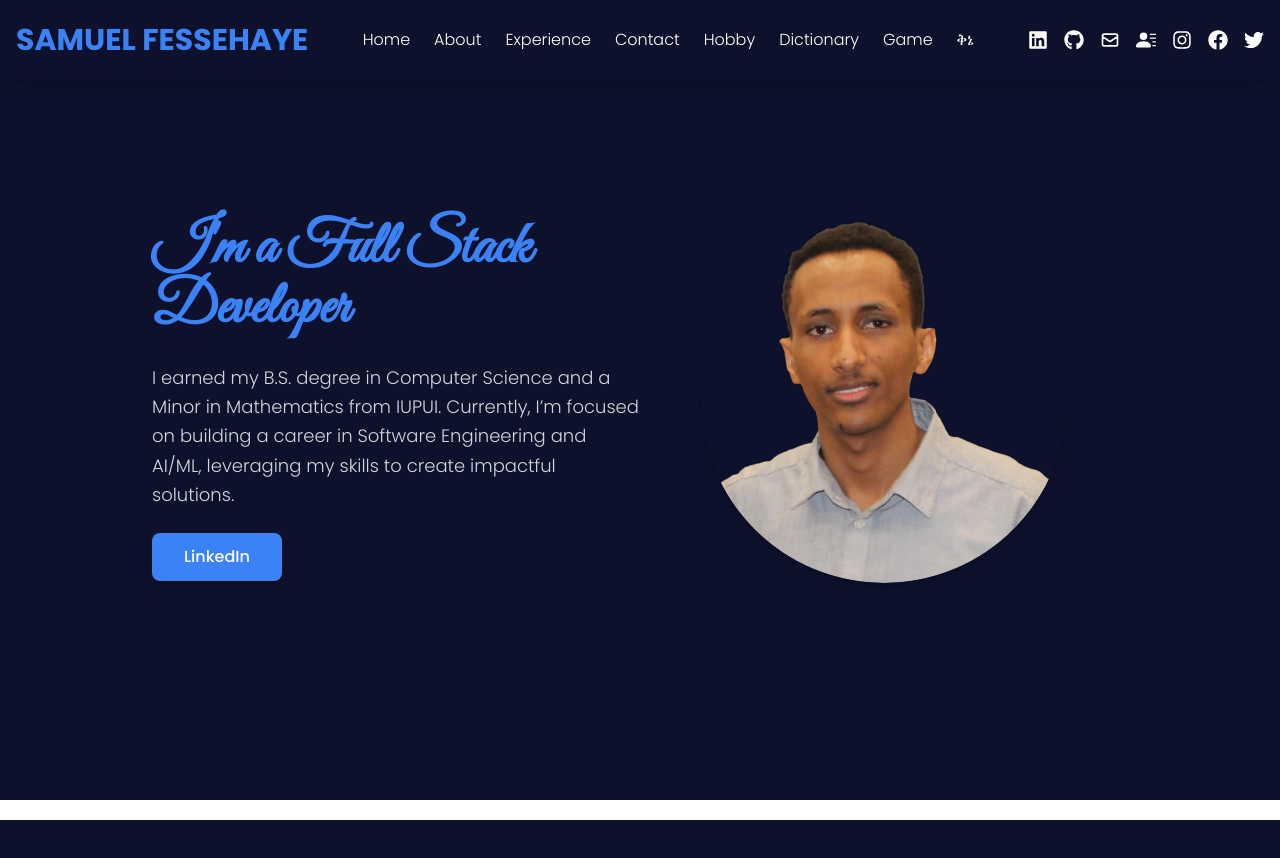
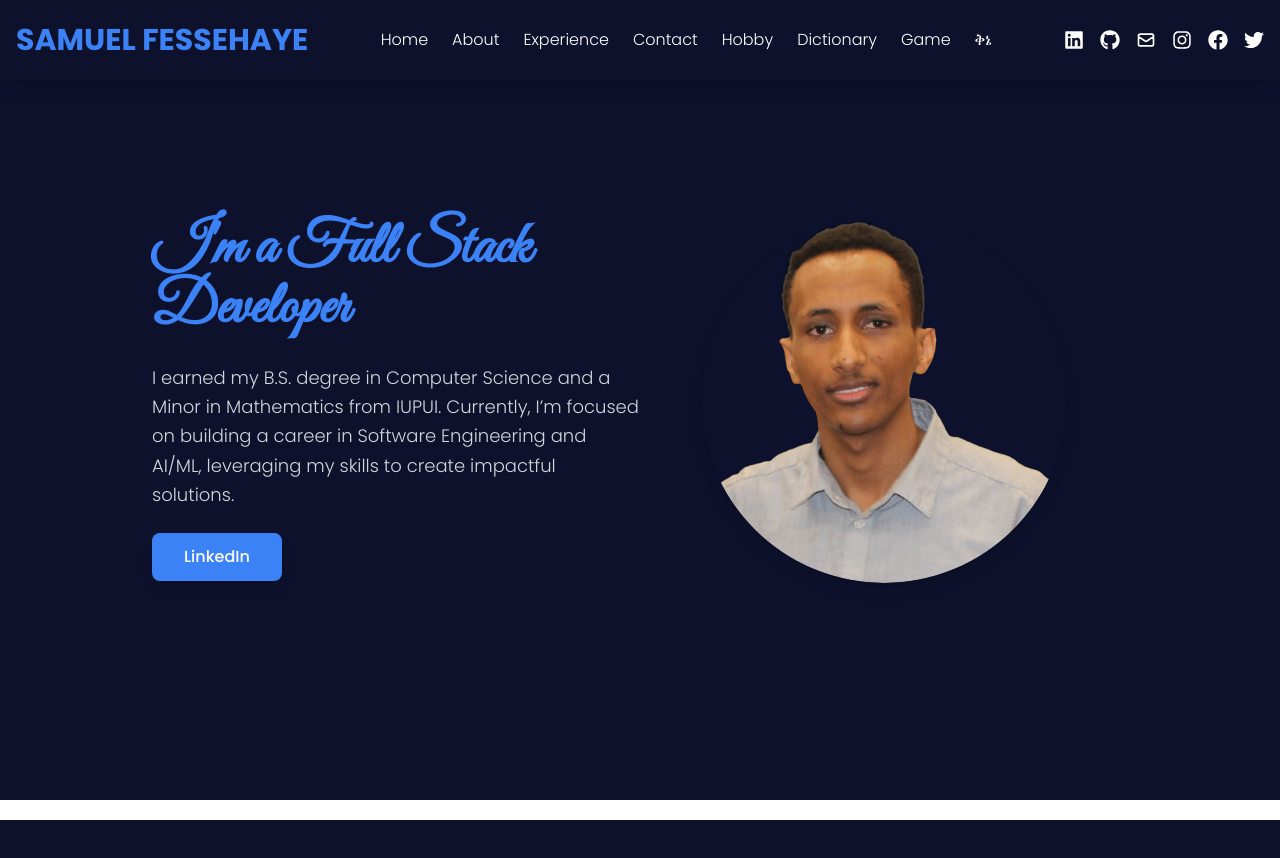
Before and after one commit to Sam-Wel/my-fortfolio, a React (Create React App) app: page / in a window 1280 px wide. Shown: the top 858 px of the page. Built offline with nearby package versions, Linux system fonts and the light colour scheme.

Commit message:
updating css

```diff
--- a/src/components/Home.jsx
+++ b/src/components/Home.jsx
@@ -3,7 +3,7 @@ import profile from "../assets/profile1.png";
 import About from "./personal/About";
 import Experience from "./personal/Experience";
 import Contact from "./personal/Contact";
-import { FaLinkedin } from "react-icons/fa";
+
 const Home = () => {
   return (
     <div>
--- a/src/components/personal/NavBar.jsx
+++ b/src/components/personal/NavBar.jsx
@@ -9,7 +9,7 @@ import {
   FaInstagram,
 } from "react-icons/fa";
 import { HiOutlineMail } from "react-icons/hi";
-import { BsFillPersonLinesFill } from "react-icons/bs";
+// import { BsFillPersonLinesFill } from "react-icons/bs";
 import { scroller } from "react-scroll";
 import { useNavigate } from "react-router-dom";
 
@@ -54,12 +54,12 @@ const NavBar = () => {
     },
     { id: 2, icon: <FaGithub />, href: "https://github.com/Sam-Wel" },
     { id: 3, icon: <HiOutlineMail />, href: "mailto:samuel.fessehaye477@gmail.com" },
-    {
-      id: 4,
-      icon: <BsFillPersonLinesFill />,
-      href: "/FESSEHAYE, SAMUEL_RESUME_Updated.pdf",
-      download: true,
-    },
+    // {
+    //   id: 4,
+    //   icon: <BsFillPersonLinesFill />,
+    //   href: "/FESSEHAYE, SAMUEL_RESUME_Updated.pdf",
+    //   download: true,
+    // },
     { id: 5, icon: <FaInstagram />, href: "https://www.instagram.com/sammy_wel_f/" },
     { id: 6, icon: <FaFacebook />, href: "https://www.facebook.com/profile.php?id=100008395952926" },
     { id: 7, icon: <FaTwitter />, href: "https://twitter.com/SamuelWeldemic5" },
```
